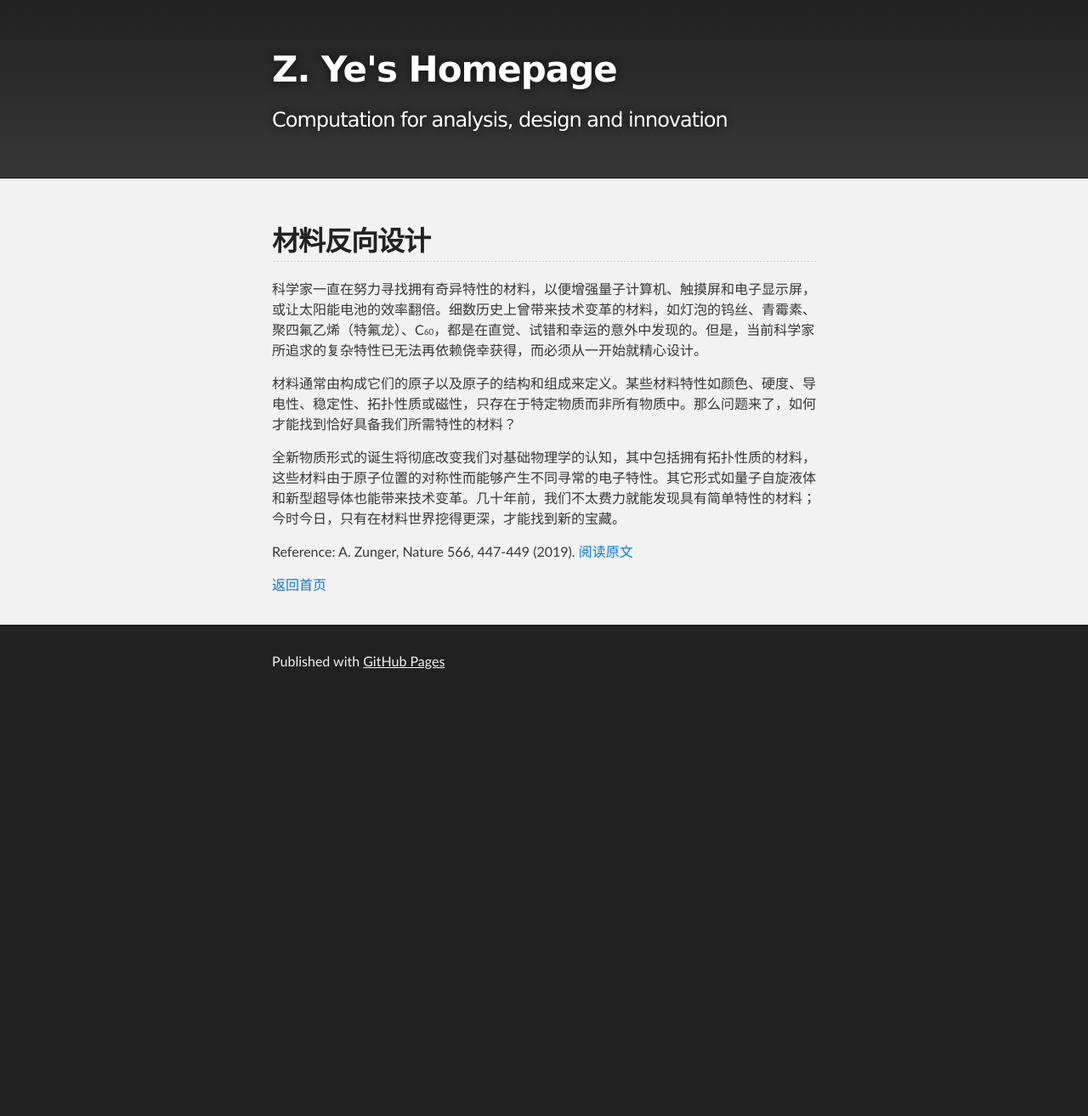
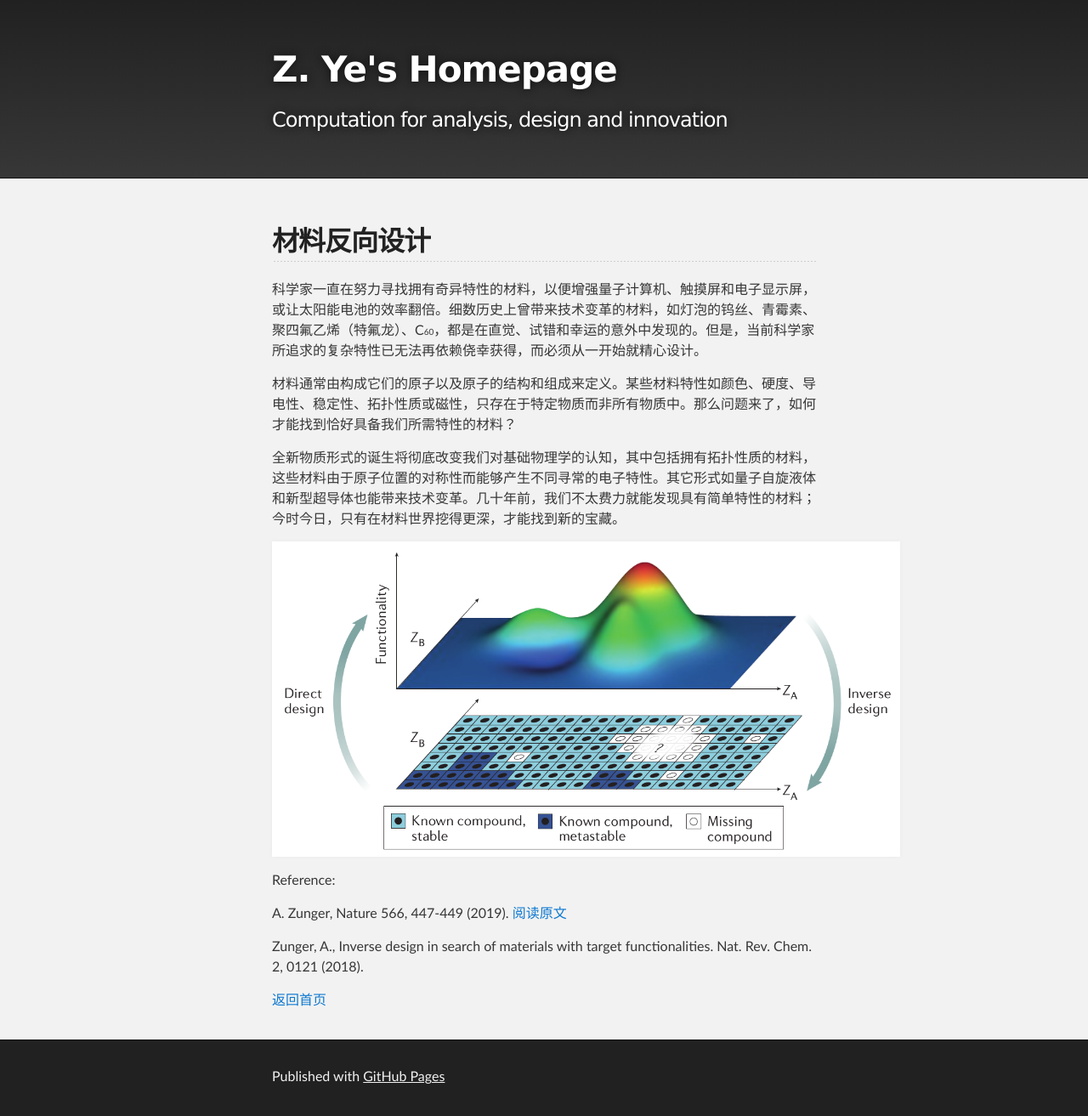
Before and after one commit to yyyu200/yyyu200.github.io, a Jekyll site: the page built from invdes.md, in a window 1280 px wide. Shown: the whole page at 85% size. Built offline with Jekyll 4.4.1, drawn with Linux system fonts in a browser that asks for light colours; comment, search, counter and statistics services are not loaded; our own code applies the rules of GitHub Pages for plain Markdown files; before the commit the page ends 900 px from its top, so only the background shows below that.

Commit message:
modify at20190529-14:01:47-aliyun

```diff
--- a/invdes.md
+++ b/invdes.md
@@ -11,8 +11,15 @@
 
 全新物质形式的诞生将彻底改变我们对基础物理学的认知，其中包括拥有拓扑性质的材料，这些材料由于原子位置的对称性而能够产生不同寻常的电子特性。其它形式如量子自旋液体和新型超导体也能带来技术变革。几十年前，我们不太费力就能发现具有简单特性的材料；今时今日，只有在材料世界挖得更深，才能找到新的宝藏。
 
-Reference: A. Zunger, Nature 566, 447-449 (2019).
-[阅读原文](https://www.nature.com/articles/d41586-019-00676-y)
+![材料的直接设计与反向设计](assets/images/invdesign.png "optional title")
+
+
+
+Reference:
+
+A. Zunger, Nature 566, 447-449 (2019). [阅读原文](https://www.nature.com/articles/d41586-019-00676-y)
+
+Zunger, A., Inverse design in search of materials with target functionalities. Nat. Rev. Chem. 2, 0121 (2018).
 
 
 [返回首页](./index.md)
```
Also changed, not shown: assets/images/invdesign.png (added).
